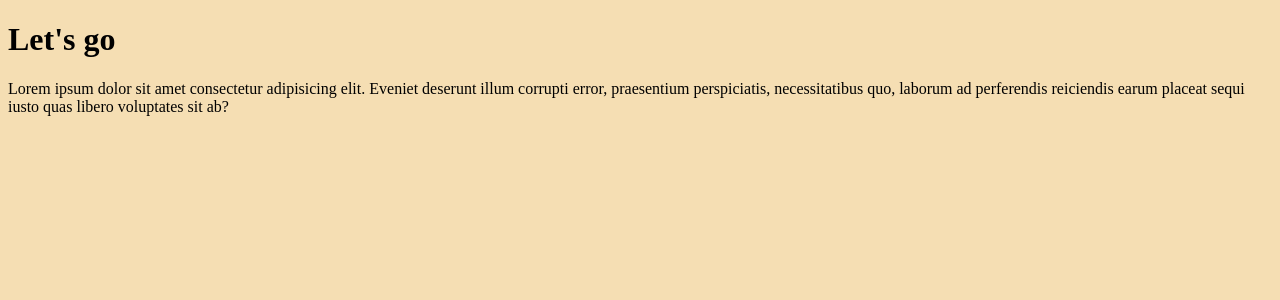
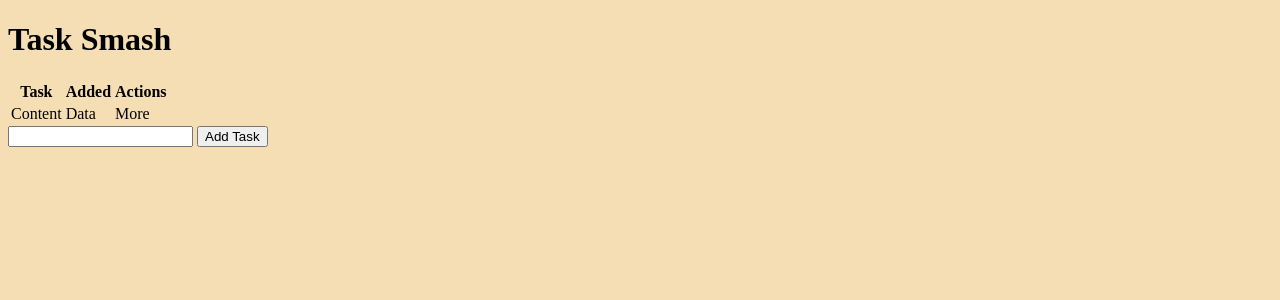
Before and after one commit to hariprasad2512/flask-todo-project, a Flask app: page / in a window 1280 px wide. Shown: the top 300 px of the page. Run offline with Flask 3, Linux system fonts and the light colour scheme.

Commit message:
Create base Template

```diff
--- a/app.py
+++ b/app.py
@@ -4,6 +4,9 @@ from flask_sqlalchemy import SQLAlchemy
 
 
 app = Flask(__name__)
+Scss(app)
+
+
 
 @app.route('/')
 def index():
--- /dev/null
+++ b/templates/base.html
@@ -0,0 +1,12 @@
+<!DOCTYPE html>
+<html lang="en">
+<head>
+    <meta charset="UTF-8">
+    <meta name="viewport" content="width=device-width, initial-scale=1.0">
+    <link rel="stylesheet" href="{{url_for('static', filename='styles.css')}}">
+    {% block head %}{% endblock %}
+</head>
+<body>
+    {% block body%}{% endblock %}
+</body>
+</html>
--- a/templates/index.html
+++ b/templates/index.html
@@ -1,19 +1,26 @@
-<!doctype html>
-<html lang="en">
-  <head>
-    <meta charset="UTF-8" />
-    <meta name="viewport" content="width=device-width, initial-scale=1.0" />
-    <title>Welcome Page</title>
-    <link rel="stylesheet" href="{{url_for("static", filename="styles.css")}}">
-  </head>
-  <body>
-    <h1>Let's go</h1>
-    <p>
-      Lorem ipsum dolor sit amet consectetur adipisicing elit. Eveniet deserunt
-      illum corrupti error, praesentium perspiciatis, necessitatibus quo,
-      laborum ad perferendis reiciendis earum placeat sequi iusto quas libero
-      voluptates sit ab?
-    </p>
+{% extends 'base.html' %} {% block head %}
+<title>Task Smash</title>
+{% endblock %}
 
-  </body>
-</html>
+{% block body%}
+<div class="content">
+  <h1>Task Smash</h1>
+  <table>
+    <tr>
+      <th>Task</th>
+      <th>Added</th>
+      <th>Actions</th>
+    </tr>
+    <tr>
+      <td>Content</td>
+      <td>Data</td>
+      <td>More</td>
+    </tr>
+  </table>
+  <form action="">
+    <input type="text" name="content" id="content" />
+    <input type="submit" value="Add Task" id="btn-add" />
+  </form>
+</div>
+
+{% endblock %}
```
Also changed, not shown: testing.html (added, +11 -0 lines).
